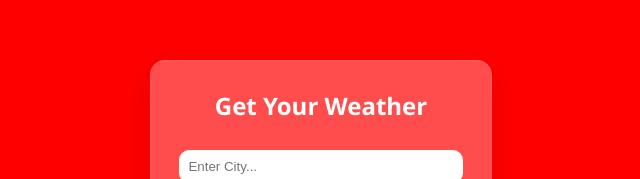
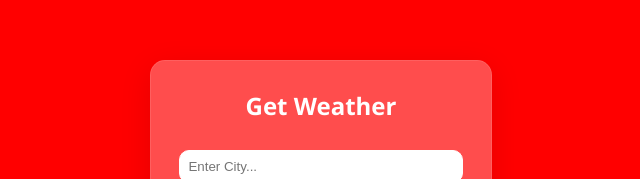
Before and after one commit to jwilliampope/simple_weather_app_2, a plain HTML site: page index.html in a window 1280 px wide. Shown: the part 215-394 px from the top of the page, without its empty margins (319-959 px from the left). Drawn offline with Linux system fonts and the light colour scheme.

Commit message:
Update index.html

```diff
--- a/index.html
+++ b/index.html
@@ -10,7 +10,7 @@
 
 <body>
   <div id="weather-container">
-    <h2>Get Your Weather</h2>
+    <h2>Get Weather</h2>
     <input type="text" id="city" placeholder="Enter City...">
     <button onclick="getWeather()">Search</button>
     <img alt="Weather Icon" id="weather-icon">
```
